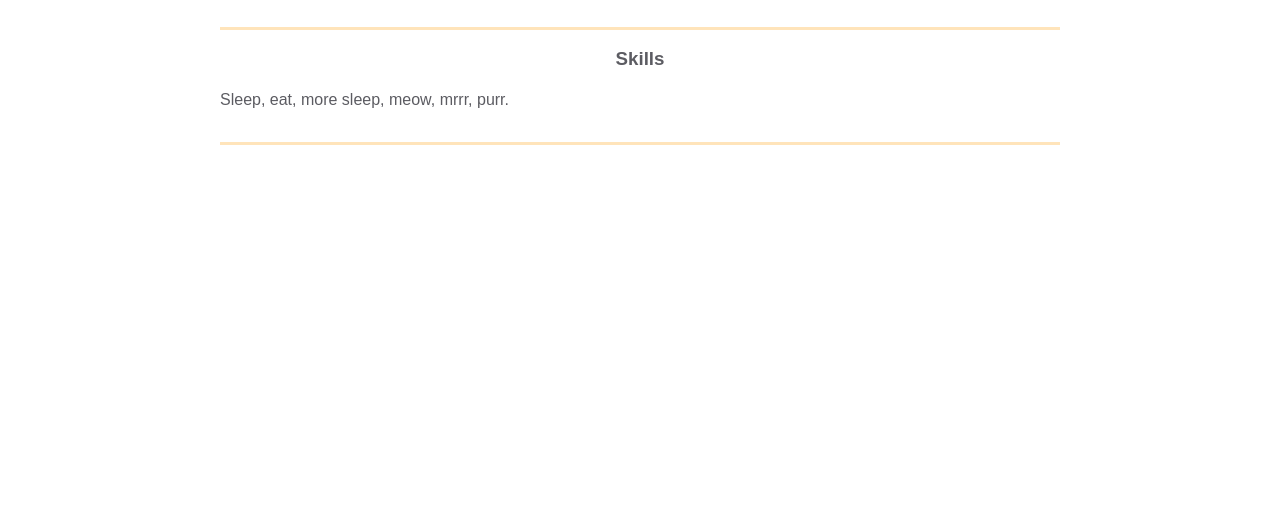
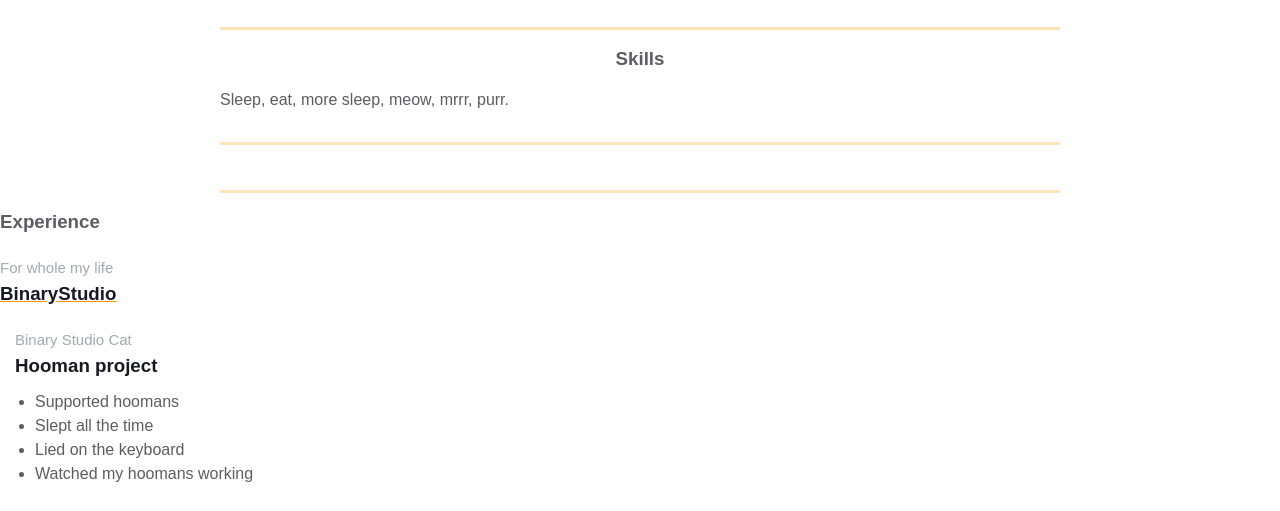
Before and after one commit to BenjaminValdes/homepage, a plain HTML site: page index.html in a window 1280 px wide. Shown: the part 550-1061 px from the top of the page. Before the commit the page ends 800 px from the top, so only its background shows below. Drawn offline with Linux system fonts and the light colour scheme.

Commit message:
experience block added

```diff
--- a/index.html
+++ b/index.html
@@ -76,5 +76,33 @@
         </div>
       </div>
     </div>
+
+    <div class="container">
+      <div class="resume__block">
+        <div class="main-info fh">
+          <div class="experiences"></div>
+          <div class="additional-info fv"></div>
+        </div>
+      </div>
+    </div>
+
+    <h3 class="experiences__header">Experience</h3>
+<div class="experiences__company">
+  <div class="experiences__company-header">
+    <span class="experiences__company-header-durability">For whole my life</span>
+    <h3 class="experiences__company-header-name">BinaryStudio</h3>
+  </div>
+
+  <div class="experiences__company-project">
+    <span class="experiences__company-project-role"> Binary Studio Cat </span>
+    <h3 class="experiences__company-project-name">Hooman project</h3>
+    <ul class="experiences__company-project-responsibilities">
+      <li>Supported hoomans</li>
+      <li>Slept all the time</li>
+      <li>Lied on the keyboard</li>
+      <li>Watched my hoomans working</li>
+    </ul>
+  </div>
+</div>
   </main>
 </html>
```
